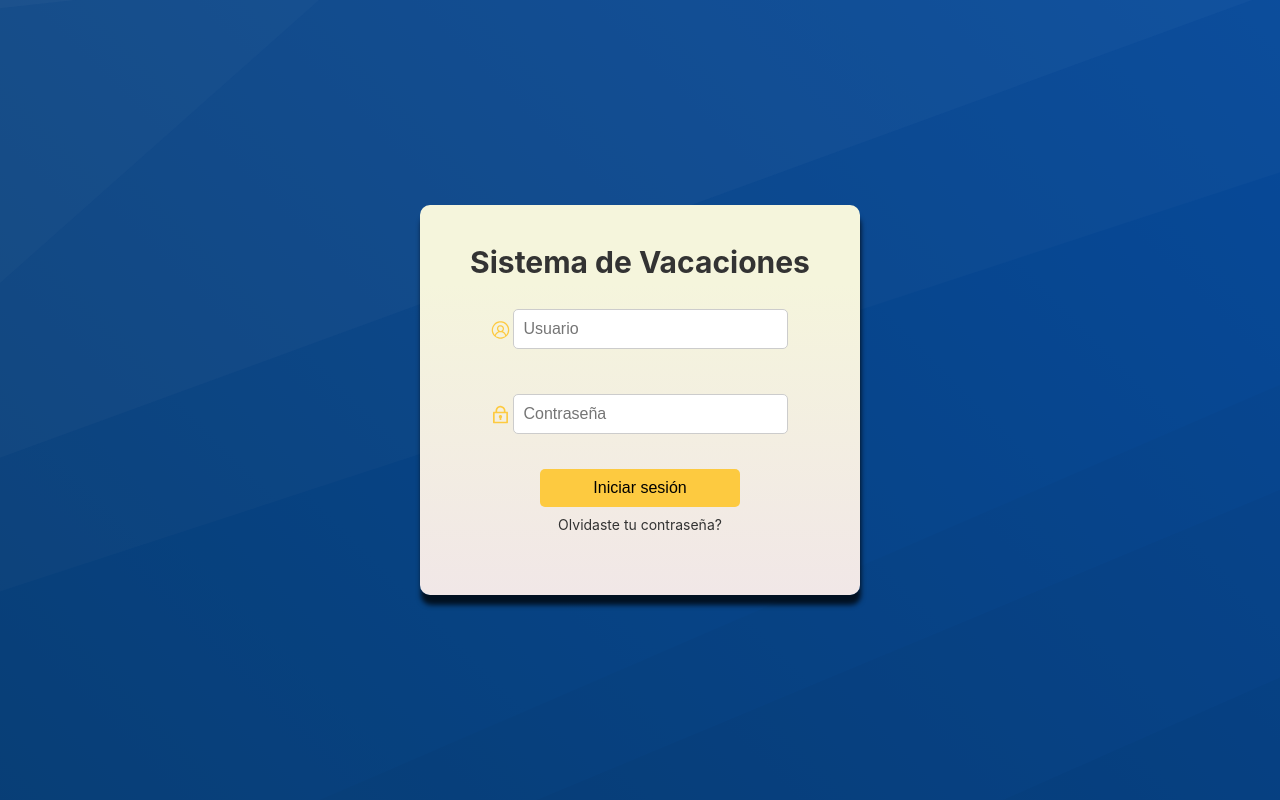
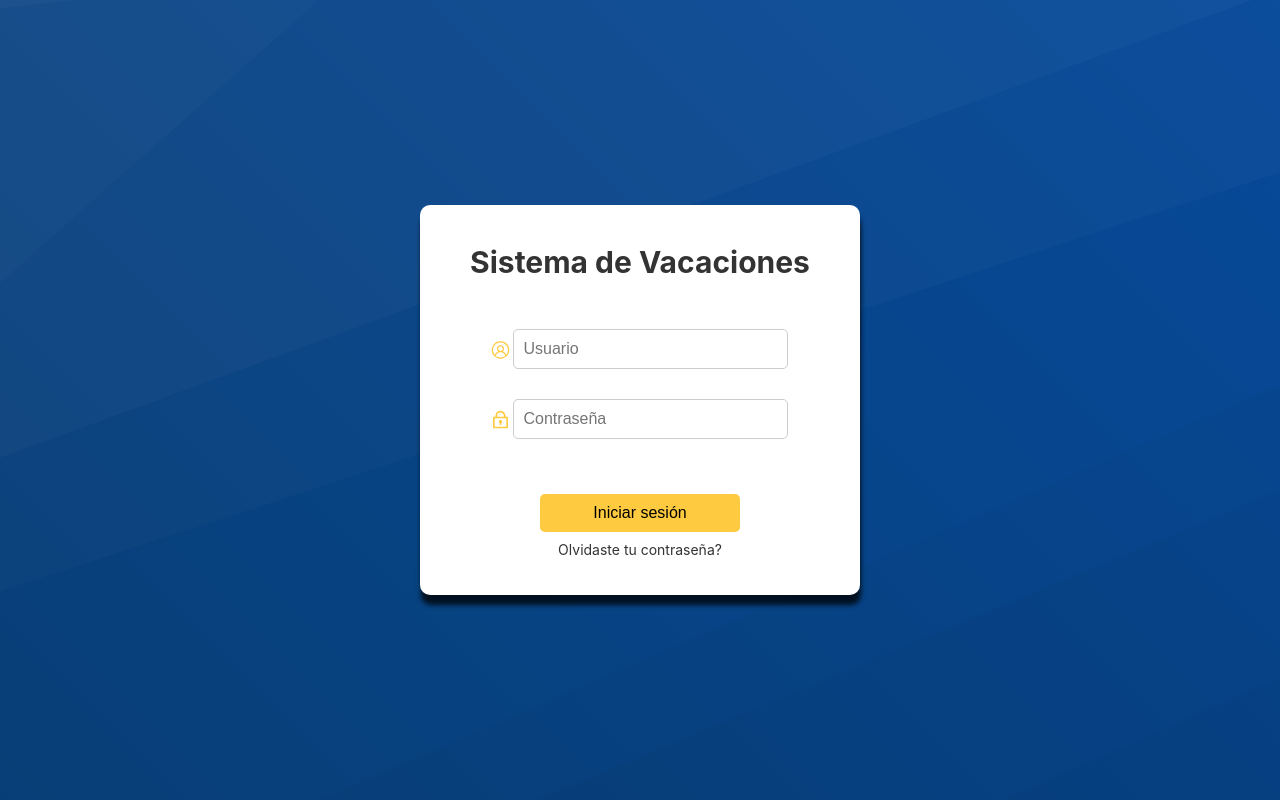
Before and after one commit to tobimonges/vacaciones, a React (Vite) app in the folder vacaciones-frontend/: page / in a window 1280 px wide. Built offline with nearby package versions, Linux system fonts and the light colour scheme.

Commit message:
Implementacion de verificacion de usuario y contraseña

```diff
--- a/vacaciones-frontend/src/Login.css
+++ b/vacaciones-frontend/src/Login.css
@@ -2,7 +2,8 @@
   display: flex;
   justify-content: center;
   align-items: center;
-  height: 100vh;
+  height: 100%;
+  z-index: -1;
 }
 
 .loginBox {
@@ -11,16 +12,15 @@
   padding: 20px;
   border-radius: 10px;
   background: #ffffff;
-  background: #f1e7e7;
-  background: linear-gradient(90deg, #f1e7e7 0%, #f5f5dc 80%);
-  background: -webkit-linear-gradient(90deg, #f1e7e7 0%, #f5f5dc 80%);
-  background: -moz-linear-gradient(90deg, #f1e7e7 0%, #f5f5dc 80%);
+  background: #fff;
+
   box-shadow: 1px 10px 5px 0px rgba(0, 0, 0, 0.75);
   -webkit-box-shadow: 1px 10px 5px 0px rgba(0, 0, 0, 0.75);
   -moz-box-shadow: 1px 10px 5px 0px rgba(0, 0, 0, 0.75);
   justify-content: space-between; /* Esto empuja los elementos hacia los extremos */
   flex-direction: column;
   justify-content: center;
+  z-index: 0;
 }
 
 .header {
@@ -34,7 +34,9 @@
   display: flex;
   flex-direction: column;
   align-items: center;
-  margin-bottom: 15px;
+
+  margin-top: 40px;
+  margin-bottom: -40px;
 }
 
 .icon {
@@ -99,7 +101,7 @@
   cursor: pointer;
   font-size: 16px;
   margin: 0 auto;
-  margin-top: 20px;
+  margin-top: 80px;
   display: block;
   transition: all 0.4s ease;
 }
--- a/vacaciones-frontend/src/Login.jsx
+++ b/vacaciones-frontend/src/Login.jsx
@@ -4,23 +4,42 @@ import reactLogo from "./assets/react.svg";
 import "./Login.css";
 import NuevaSolicitud from "./components/NuevaSolicitud";
 import { BrowserRouter as Router, Route, Routes, Link } from "react-router-dom";
+import axios from "axios";
 
 function Login() {
-  let navigate = useNavigate();
-  const [usuario, setUsusario] = useState("");
+  const navigate = useNavigate();
+  const [usuario, setUsuario] = useState("");
   const [password, setPassword] = useState("");
 
-  const handleLogin = (e) => {
+  const handleLogin = async (e) => {
     e.preventDefault();
 
-    if (usuario === "admin" && password === "1234") {
+    try {
+      const respuesta = await axios.post("http://localhost:5173/login", {
+        usuario,
+        password,
+      });
+
+      if (respuesta.data.success) {
+        alert("Inicio de sesión exitoso");
+        navigate("/NuevaSolicitud");
+      } else {
+        alert("Credenciales incorrectas.");
+      }
+    } catch (error) {
+      console.error(error);
+      alert("Error al iniciar sesión");
+    }
+  };
+  /* if (usuario === "admin" && password === "1234") {
       alert("Inicio de sesión exitoso");
       navigate("/NuevaSolicitud");
       // navigate("/NuevaSolicitud"); // Redirige al usuario a la página NuevaSolicitud
     } else {
       alert("Credenciales incorrectas.");
     }
-  };
+  } */
+
   return (
     <div className="container">
       <div className="loginBox">
@@ -34,7 +53,7 @@ function Login() {
                 placeholder="Usuario"
                 className="input"
                 value={usuario}
-                onChange={(e) => setUsusario(e.target.value)}
+                onChange={(e) => setUsuario(e.target.value)}
                 required
               />
             </div>
```
